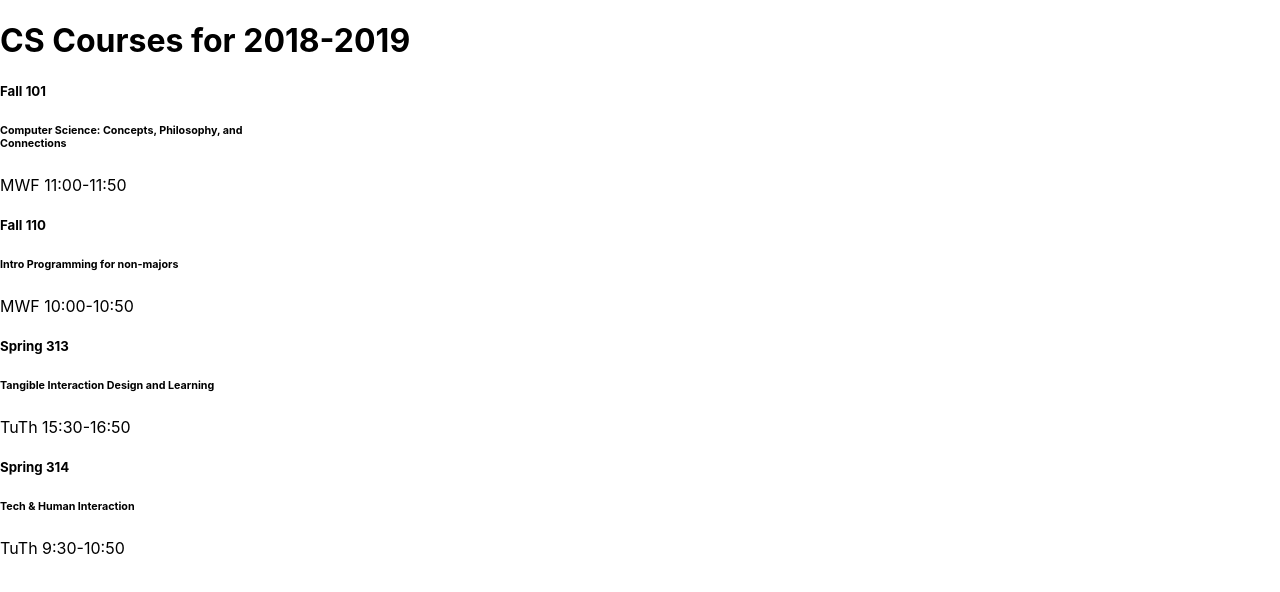
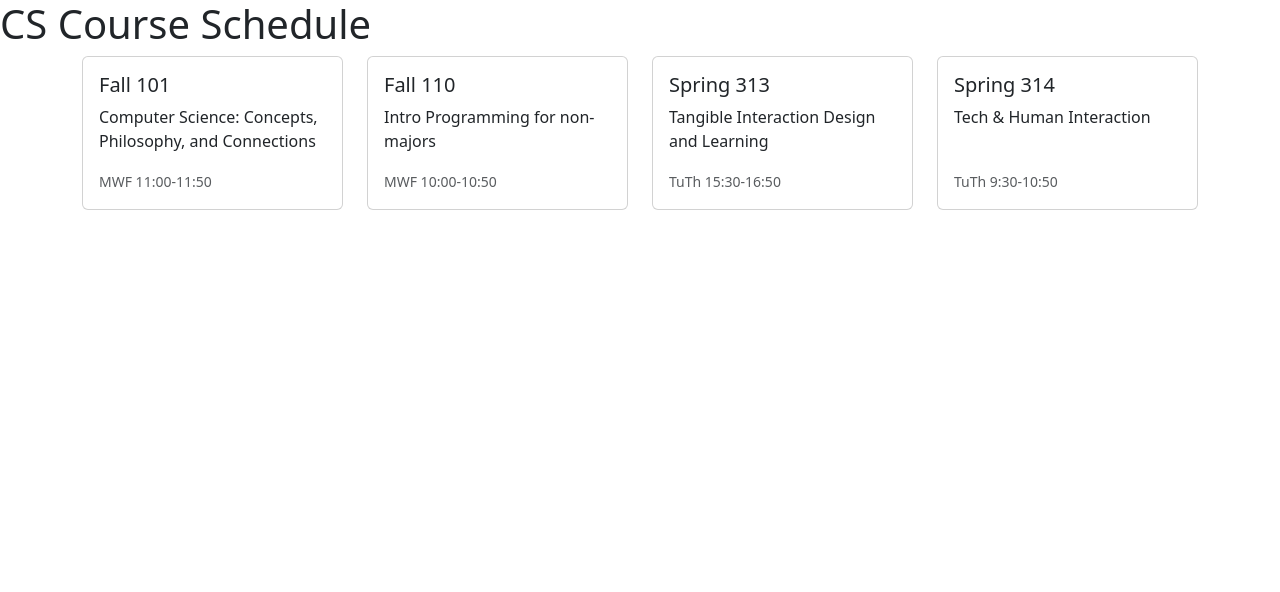
Before and after one commit to terrylinhaochen/cs392_tutorial, a React (Vite) app: page / in a window 1280 px wide. Shown: the top 592 px of the page. Built offline with nearby package versions, Linux system fonts and the light colour scheme.

Commit message:
Style the app

```diff
--- a/src/App.jsx
+++ b/src/App.jsx
@@ -1,5 +1,5 @@
 import React from 'react';
-import './App.css';
+import 'bootstrap/dist/css/bootstrap.min.css';
 import Banner from './components/Banner';
 import CourseList from './components/CourseList';
 
@@ -35,7 +35,7 @@ const schedule = {
 
 const App = () => (
     <div>
-      <Banner title={schedule.title} />
+      <Banner title={"CS Course Schedule"} />
       <CourseList courses={schedule.courses} />
     </div>
   );
--- a/src/components/CourseList.jsx
+++ b/src/components/CourseList.jsx
@@ -1,20 +1,20 @@
 import React from 'react';
 
 const CourseCard = ({ course }) => (
-    <div className="card m-1 p-2" style={{width: '18rem'}}>
-      <div className="card-body">
+  <div className="card h-100">
+    <div className="card-body d-flex flex-column">
       <h5 className="card-title">{course.term} {course.number}</h5>
-        <h6 className="card-subtitle mb-2 text-muted">{course.title}</h6>
-        <p className="card-text">{course.meets}</p>
+      <p className="card-text flex-grow-1">{course.title}</p>
+      <p className="card-text mt-auto"><small className="text-muted">{course.meets}</small></p>
     </div>
   </div>
 );
 
 const CourseList = ({ courses }) => (
-    <div className="course-list">
-      <div className="row">
+  <div className="container">
+    <div className="row row-cols-1 row-cols-md-2 row-cols-lg-4 g-4">
       {Object.values(courses).map((course, index) => (
-          <div key={index} className="col-lg-3 col-md-4 col-sm-6 mb-3">
+        <div key={index} className="col mb-4">
           <CourseCard course={course} />
         </div>
       ))}
```
Lines whose indentation alone changed are shown as unchanged.
